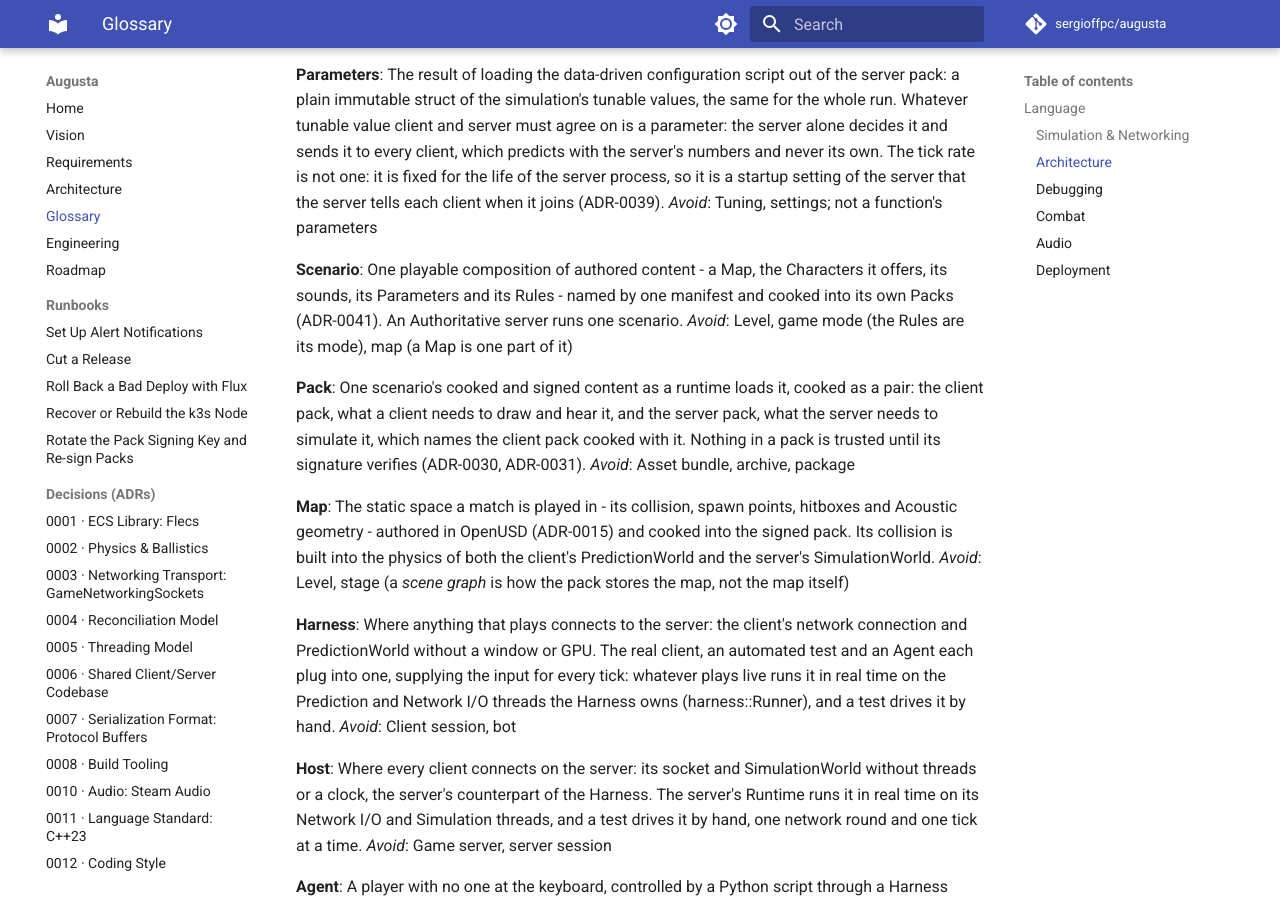
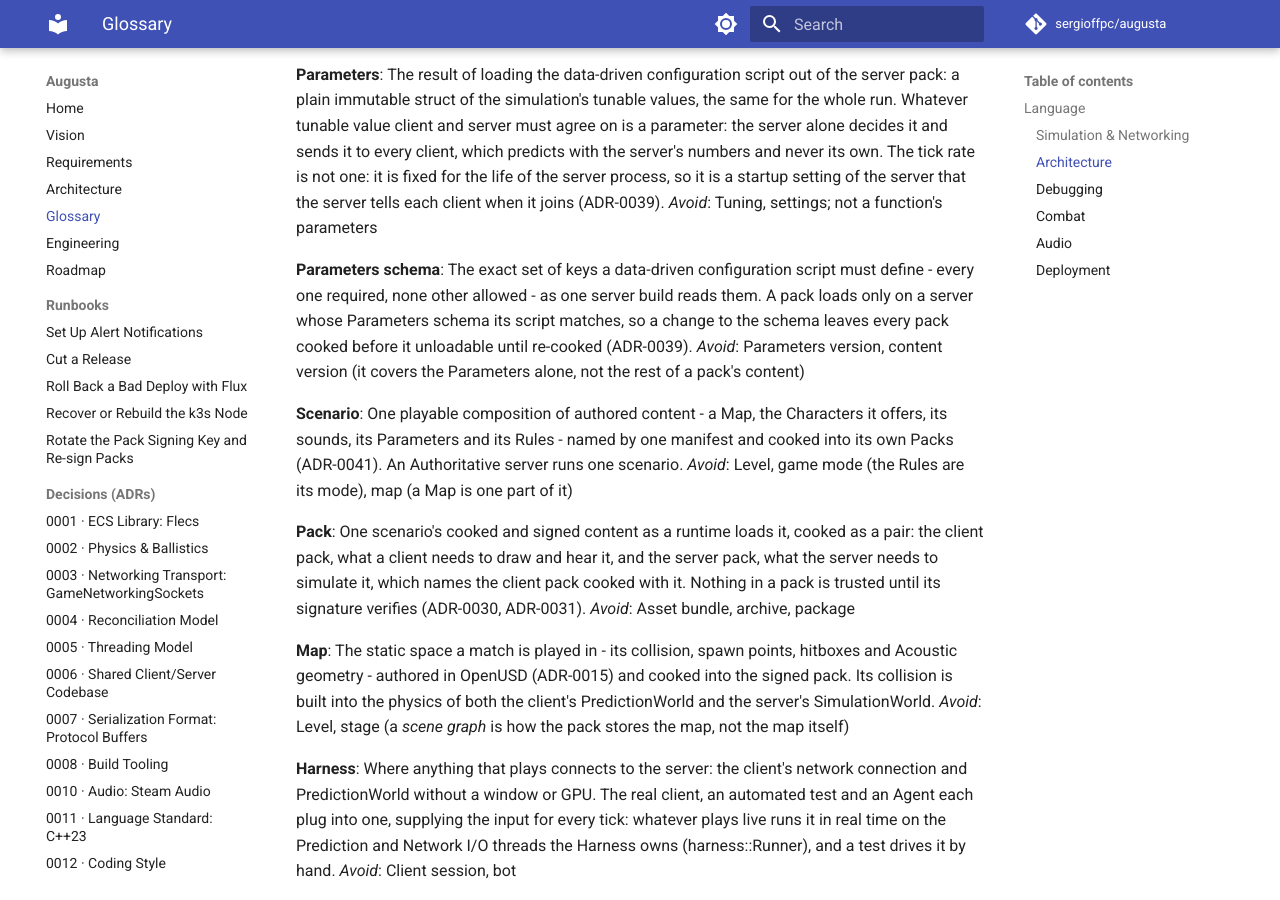
Before and after one commit to sergioffpc/augusta, an MkDocs documentation site: the page built from GLOSSARY.md, in a window 1280 px wide and 900 px high, scrolled down 7093 px. Built offline with MkDocs 1.6.1 and Material for MkDocs 9.7.7, drawn with Linux system fonts in a browser that asks for light colours; comment, search, counter and statistics services are not loaded.

Commit message:
docs(glossary): define Parameters schema
Co-Authored-By: Claude Opus 5.5 <noreply@anthropic.com>

```diff
--- a/GLOSSARY.md
+++ b/GLOSSARY.md
@@ -358,6 +358,13 @@ one: it is fixed for the life of the server process, so it is a startup setting
 of the server that the server tells each client when it joins (ADR-0039).
 _Avoid_: Tuning, settings; not a function's parameters
 
+**Parameters schema**: The exact set of keys a data-driven configuration script
+must define - every one required, none other allowed - as one server build reads
+them. A pack loads only on a server whose Parameters schema its script matches,
+so a change to the schema leaves every pack cooked before it unloadable until
+re-cooked (ADR-0039). _Avoid_: Parameters version, content version (it covers
+the Parameters alone, not the rest of a pack's content)
+
 **Scenario**: One playable composition of authored content - a Map, the
 Characters it offers, its sounds, its Parameters and its Rules - named by one
 manifest and cooked into its own Packs (ADR-0041). An Authoritative server runs
```
